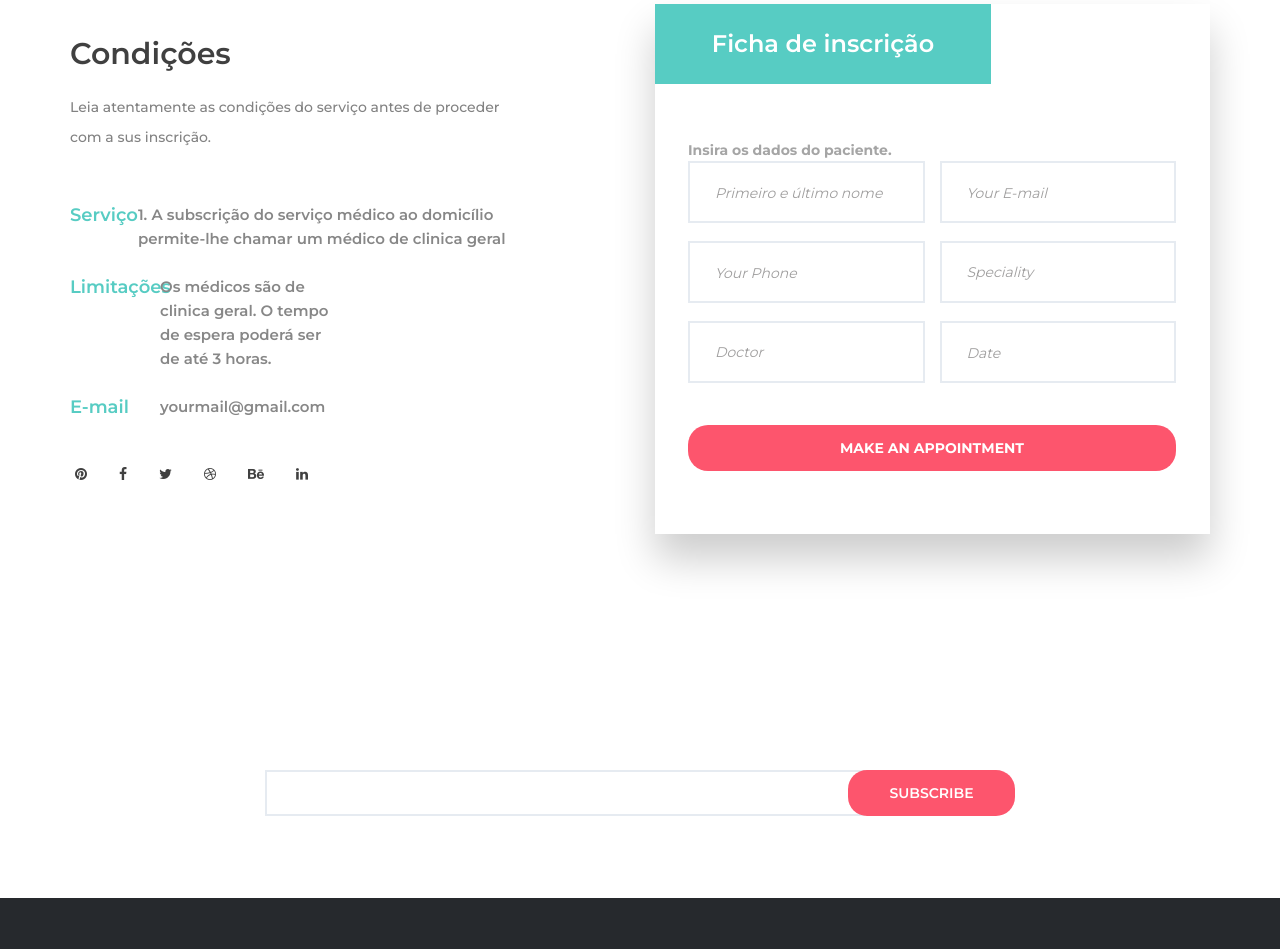
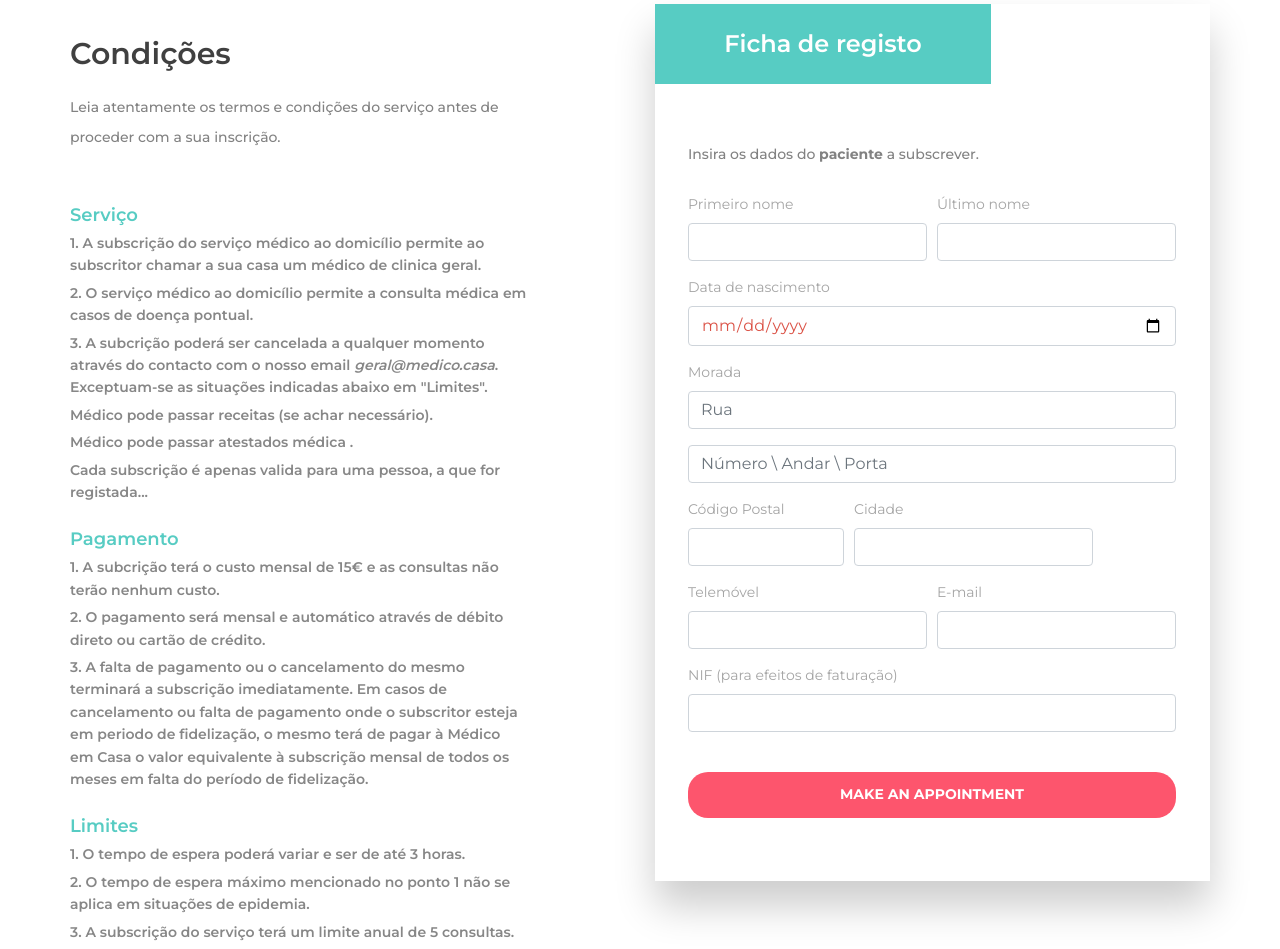
Before and after one commit to paulogaspar/mec, a plain HTML site: page subscribe.html in a window 1280 px wide. Shown: the part 672-1621 px from the top of the page. Drawn offline with Linux system fonts and the light colour scheme; some packages are replaced by stand-ins of ours.

```diff
--- a/styles/contact.css
+++ b/styles/contact.css
@@ -861,13 +861,14 @@
 	color: #57ccc3;
 	line-height: 1.34;
 }
-.contact_info ul li > div:last-of-type
+.contact_info ul li div
 {
-	max-width: 170px;
-	font-size: 15px;
+	/* max-width: 170px;
+	font-size: 15px; */
 	font-weight: 600;
 	color: #878787;
 	line-height: 1.6;
+	margin-bottom: 5px;
 }
 .contact_social
 {
--- a/subscribe.html
+++ b/subscribe.html
@@ -61,33 +61,37 @@
 					<div class="contact_content">
 						<div class="contact_content_title">Condições</div>
 						<div class="contact_content_text">
-							<p>Leia atentamente as condições do serviço antes de proceder com a sus inscrição.</p>
+							<p>Leia atentamente os termos e condições do serviço antes de proceder com a sua inscrição.</p>
 						</div>
 
 						<div class="contact_info">
 							<ul>
-								<li class="d-flex flex-row align-items-start justify-content-start">
-									<div>Serviço</div>
-									<div style="max-width: none">1. A subscrição do serviço médico ao domicílio permite-lhe chamar um médico de clinica geral </div>
+								<li class="">
+									<div class="">Serviço</div>
+									<div class="">1. A subscrição do serviço médico ao domicílio permite ao subscritor chamar a sua casa um médico de clinica geral.</div>
+									<div class="">2. O serviço médico ao domicílio permite a consulta médica em casos de doença pontual.</div>
+									<div class="">3. A subcrição poderá ser cancelada a qualquer momento através do contacto com o nosso email <i>geral@medico.casa</i>. Exceptuam-se as situações indicadas abaixo em "Limites".</div>
+									<div>Médico pode passar receitas (se achar necessário).</div>
+									<div>Médico pode passar atestados  médica .</div>
+									<div>Cada subscrição é apenas valida para uma pessoa, a que for registada...</div>
 								</li>
-								<li class="d-flex flex-row align-items-start justify-content-start">
-									<div>Limitações</div>
-									<div>Os médicos são de clinica geral. O tempo de espera poderá ser de até 3 horas.</div>
+								<li class="">
+									<div>Pagamento</div>
+									<div class="">1. A subcrição terá o custo mensal de 15€ e as consultas não terão nenhum custo.</div>
+									<div class="">2. O pagamento será mensal e automático através de débito direto ou cartão de crédito.</div>
+									<div class="">3. A falta de pagamento ou o cancelamento do mesmo terminará a subscrição imediatamente. Em casos de cancelamento ou falta de pagamento onde o subscritor esteja em periodo de fidelização, o mesmo terá de pagar à Médico em Casa o valor equivalente à subscrição mensal de todos os meses em falta do período de fidelização. </div>
 								</li>
-								<li class="d-flex flex-row align-items-start justify-content-start">
-									<div>E-mail</div>
-									<div>yourmail@gmail.com</div>
+								<li class="">
+									<div>Limites</div>
+									<div>1. O tempo de espera poderá variar e ser de até 3 horas.</div>
+									<div>2. O tempo de espera máximo mencionado no ponto 1 não se aplica em situações de epidemia.</div>
+									<div>3. A subscrição do serviço terá um limite anual de 5 consultas.</div>
+									<div>4. Após qualquer consulta a subscrição terá um periodo de fidelização de mais 4 meses, durante os quais a subscrição do serviço e o seu respectivo pagamento não poderão ser cancelados.</div>
+									<div>5. A Médico em Casa e os seus profissionais médicos reservam-se o direito de rejeitar uma consulta em casos de emergência médica ou quando não hajam condições suficientes para atender as necessidades do paciente...... ainda mais, poderá encaminhar para o hospital... </div>
+									<div>Médico não leva nada (medicamentos, injecções, etc).</div>
+									<div>Médico não passa baixa.</div>
+									<div>O serviço é apenas válido para a morada indicada durante o registo</div>
 								</li>
-							</ul>
-						</div>
-						<div class="contact_social">
-							<ul class="d-flex flex-row align-items-center justify-content-start">
-								<li><a href="#"><i class="fa fa-pinterest" aria-hidden="true"></i></a></li>
-								<li><a href="#"><i class="fa fa-facebook" aria-hidden="true"></i></a></li>
-								<li><a href="#"><i class="fa fa-twitter" aria-hidden="true"></i></a></li>
-								<li><a href="#"><i class="fa fa-dribbble" aria-hidden="true"></i></a></li>
-								<li><a href="#"><i class="fa fa-behance" aria-hidden="true"></i></a></li>
-								<li><a href="#"><i class="fa fa-linkedin" aria-hidden="true"></i></a></li>
 							</ul>
 						</div>
 					</div>
@@ -96,31 +100,57 @@
 				<!-- Info Form -->
 				<div class="col-lg-6 offset-lg-1 ">
 					<div class="contact_form_container">
-						<div class="contact_form_title">Ficha de inscrição</div>
-						<form action="#" class="contact_form" id="contact_form">
-							<b>Insira os dados do paciente.</b><br/>
-							<div class="d-flex flex-row align-items-start justify-content-between flex-wrap">
-								<input type="text" class="contact_input" placeholder="Primeiro e último nome" required="required">
-								<input type="email" class="contact_input" placeholder="Your E-mail" required="required">
-								<input type="tel" class="contact_input" placeholder="Your Phone" required="required">
-								<select class="contact_select contact_input" required>
-									<option disabled="" selected="">Speciality</option>
-									<option>Speciality 1</option>
-									<option>Speciality 2</option>
-									<option>Speciality 3</option>
-									<option>Speciality 4</option>
-									<option>Speciality 5</option>
-								</select>
-								<select class="contact_select contact_input"required="required">
-										<option disabled="" selected="">Doctor</option>
-										<option>Doctor 1</option>
-										<option>Doctor 2</option>
-										<option>Doctor 3</option>
-										<option>Doctor 4</option>
-										<option>Doctor 5</option>
-									</select>
-								<input type="text" id="datepicker" class="contact_input datepicker" placeholder="Date" required="required">
+						<div class="contact_form_title">Ficha de registo</div>
+						<form action="#" class="" id="contact_form">
+							<p class="mb-4">Insira os dados do <b>paciente</b> a subscrever.</p>
+
+							<div class="form-row">
+							    <div class="form-group col-md-6">
+							      <label for="inputFirstName">Primeiro nome</label>
+							      <input type="text" class="form-control" id="inputFirstName" placeholder="" required>
+							    </div>
+							    <div class="form-group col-md-6">
+							      <label for="inputLastName">Último nome</label>
+							      <input type="text" class="form-control" id="inputLastName" placeholder="" required>
+							    </div>
+						  	</div>
+						  	<div class="form-group">
+								<label for="inputAddress">Data de nascimento</label>
+								<input type="date" class="form-control" id="inputAddress" placeholder="" required>
 							</div>
+							<div class="form-group">
+								<label for="inputAddress">Morada</label>
+								<input type="text" class="form-control" id="inputAddress" placeholder="Rua" required>
+							</div>
+							<div class="form-group">
+								<input type="text" class="form-control" id="inputAddress2" placeholder="Número \ Andar \ Porta">
+							</div>
+						  <div class="form-row">
+						  	<div class="form-group col-md-4">
+						      <label for="inputZip">Código Postal</label>
+						      <input type="text" class="form-control" id="inputZip" pattern="[0-9]{4}-[0-9]{3}" required>
+						    </div>
+						    <div class="form-group col-md-6">
+						      <label for="inputCity">Cidade</label>
+						      <input type="text" class="form-control" id="inputCity" required>
+						    </div>
+						  </div>
+						  <div class="form-row">
+							    <div class="form-group col-md-6">
+							      <label for="inputTelefone">Telemóvel</label>
+							      <input type="text" class="form-control" id="inputTelefone" placeholder="" required>
+							    </div>
+							    <div class="form-group col-md-6">
+							      <label for="inputEmail">E-mail</label>
+							      <input type="email" class="form-control" id="inputEmail" placeholder="" required>
+							    </div>
+						  	</div>
+						  	<div class="form-group">
+								<label for="inputAddress">NIF (para efeitos de faturação)</label>
+								<input type="number" class="form-control" id="inputAddress" placeholder="" required>
+							</div>
+
+
 							<button class="button button_1 contact_button trans_200">make an appointment</button>
 						</form>
 					</div>
@@ -229,15 +259,7 @@
 Copyright &copy;<script>document.write(new Date().getFullYear());</script> All rights reserved | This template is made with <i class="fa fa-heart-o" aria-hidden="true"></i> by <a style="color:gray" href="https://colorlib.com" target="_blank">Colorlib</a>
 <!-- Link back to Colorlib can't be removed. Template is licensed under CC BY 3.0. -->
 </div>
-							<nav class="footer_nav ml-md-auto">
-								<ul class="d-flex flex-row align-items-center justify-content-start">
-									<li><a href="index.html">Home</a></li>
-									<li><a href="about.html">About us</a></li>
-									<li><a href="services.html">Services</a></li>
-									<li><a href="blog.html">News</a></li>
-									<li><a href="contact.html">Contact</a></li>
-								</ul>
-							</nav>
+
 						</div>
 					</div>
 				</div>
```
Also changed, not shown: index.html (+14 -0 lines), images/flyer.jpg, images/why_1.jpg.
